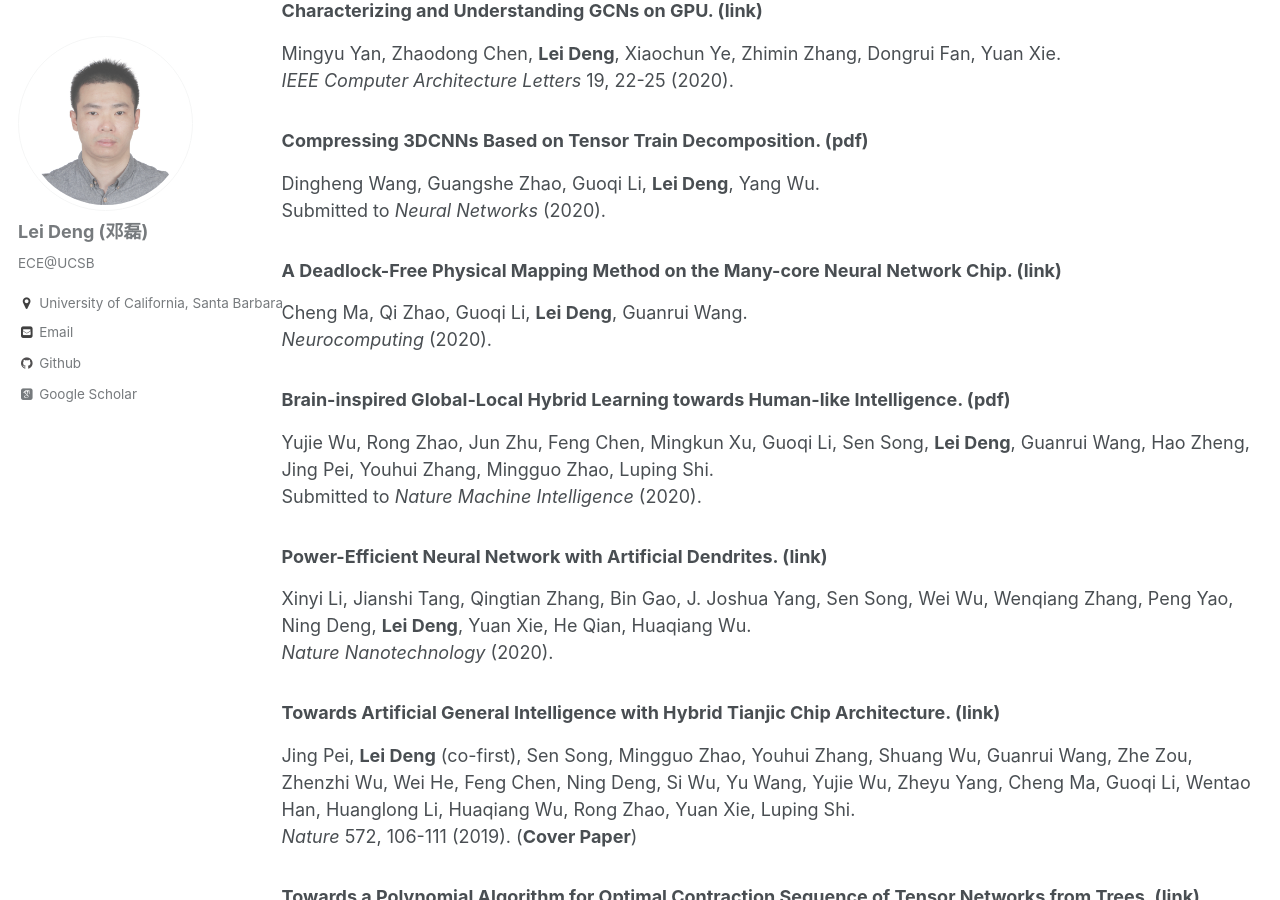
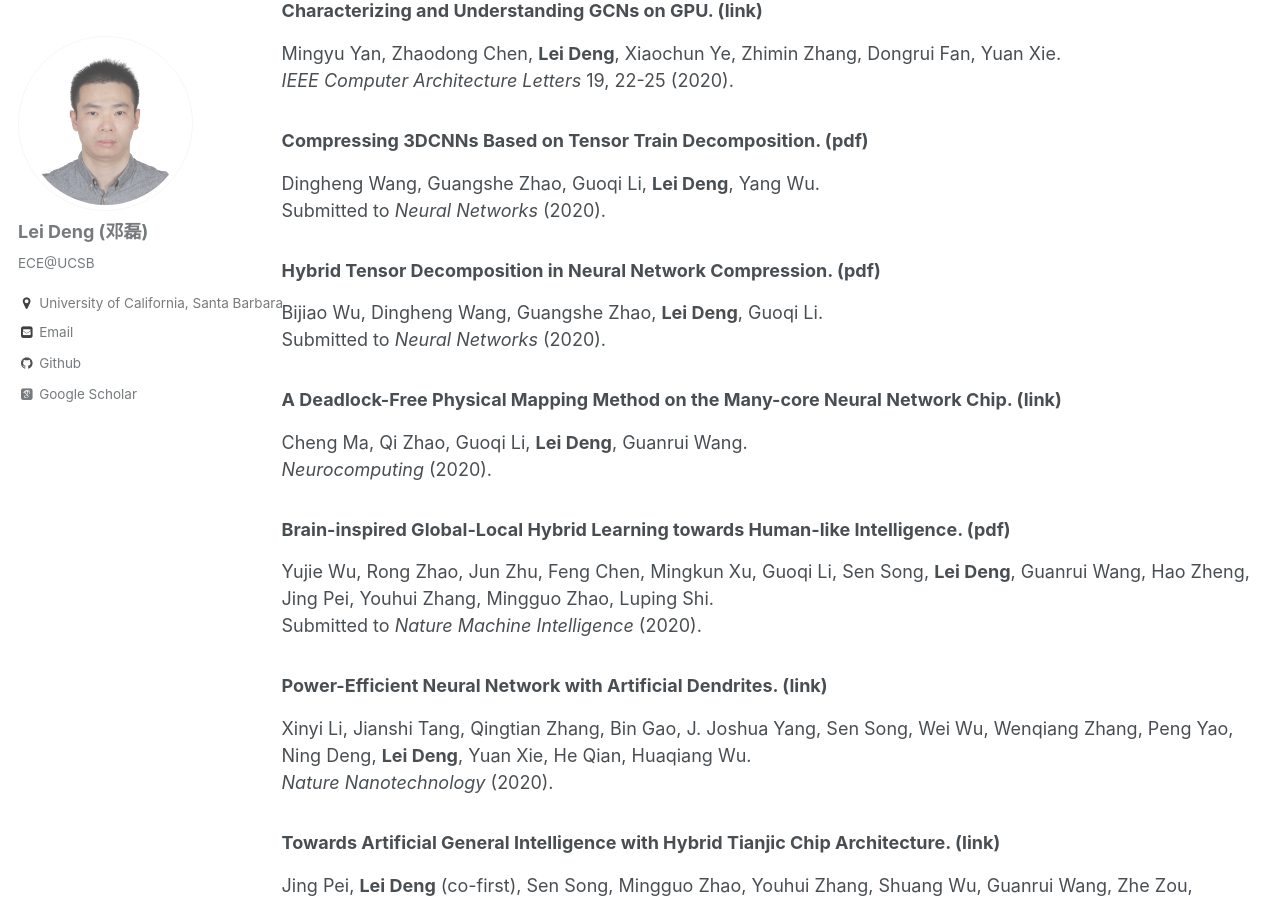
Before and after one commit to dllfei/dllfei.github.io, a Jekyll site: the page built from _pages/publications.md, in a window 1280 px wide and 900 px high, scrolled down 2059 px. Built offline with Jekyll 4.4.1, drawn with Linux system fonts in a browser that asks for light colours; some web fonts are replaced.

Commit message:
Update publications.md

```diff
--- a/_pages/publications.md
+++ b/_pages/publications.md
@@ -66,6 +66,10 @@ Mingyu Yan, Zhaodong Chen, **Lei Deng**, Xiaochun Ye, Zhimin Zhang, Dongrui Fan,
 
 ### Compressing 3DCNNs Based on Tensor Train Decomposition. ([pdf](https://arxiv.org/pdf/1912.03647.pdf)) <br />
 Dingheng Wang, Guangshe Zhao, Guoqi Li, **Lei Deng**, Yang Wu. <br />
+Submitted to *Neural Networks* (2020).
+
+### Hybrid Tensor Decomposition in Neural Network Compression. ([pdf](https://arxiv.org/pdf/2006.15938.pdf)) <br />
+Bijiao Wu, Dingheng Wang, Guangshe Zhao, **Lei Deng**, Guoqi Li. <br />
 Submitted to *Neural Networks* (2020).
 
 ### A Deadlock-Free Physical Mapping Method on the Many-core Neural Network Chip. ([link](https://www.sciencedirect.com/science/article/abs/pii/S0925231220304653)) <br />
```
